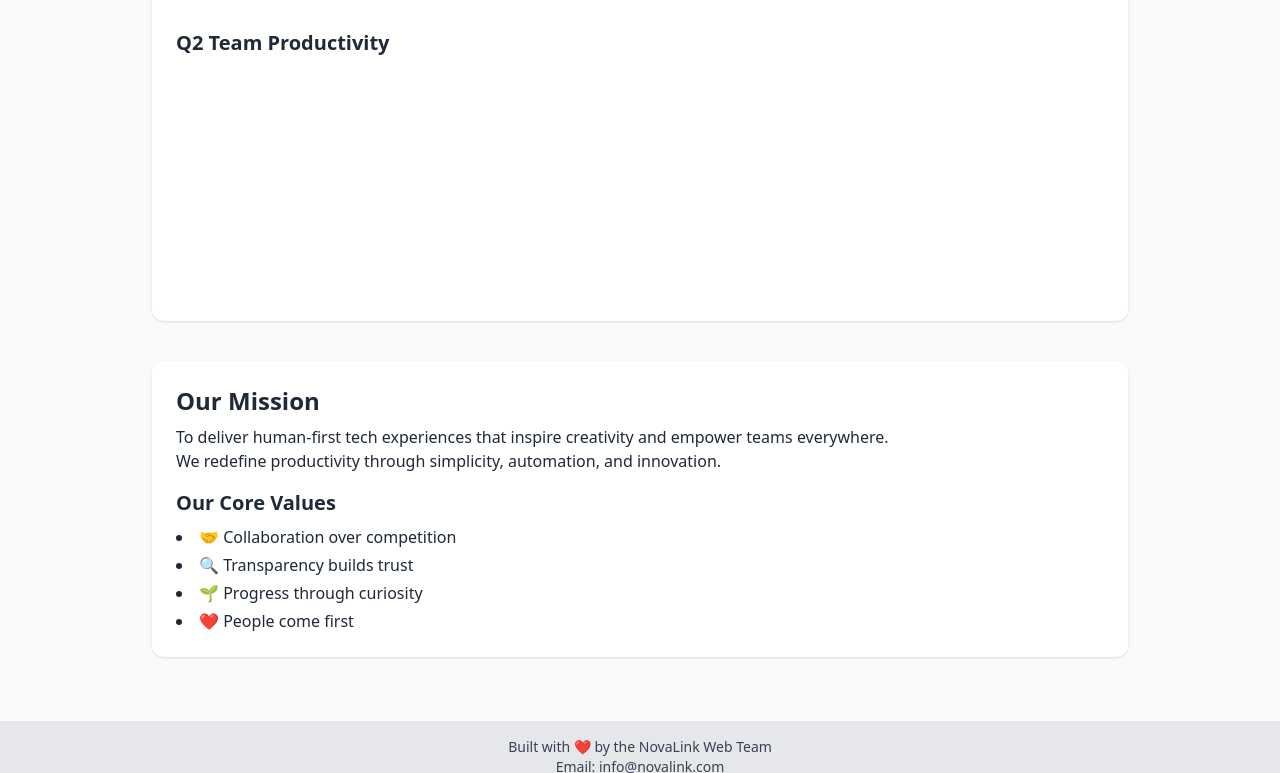
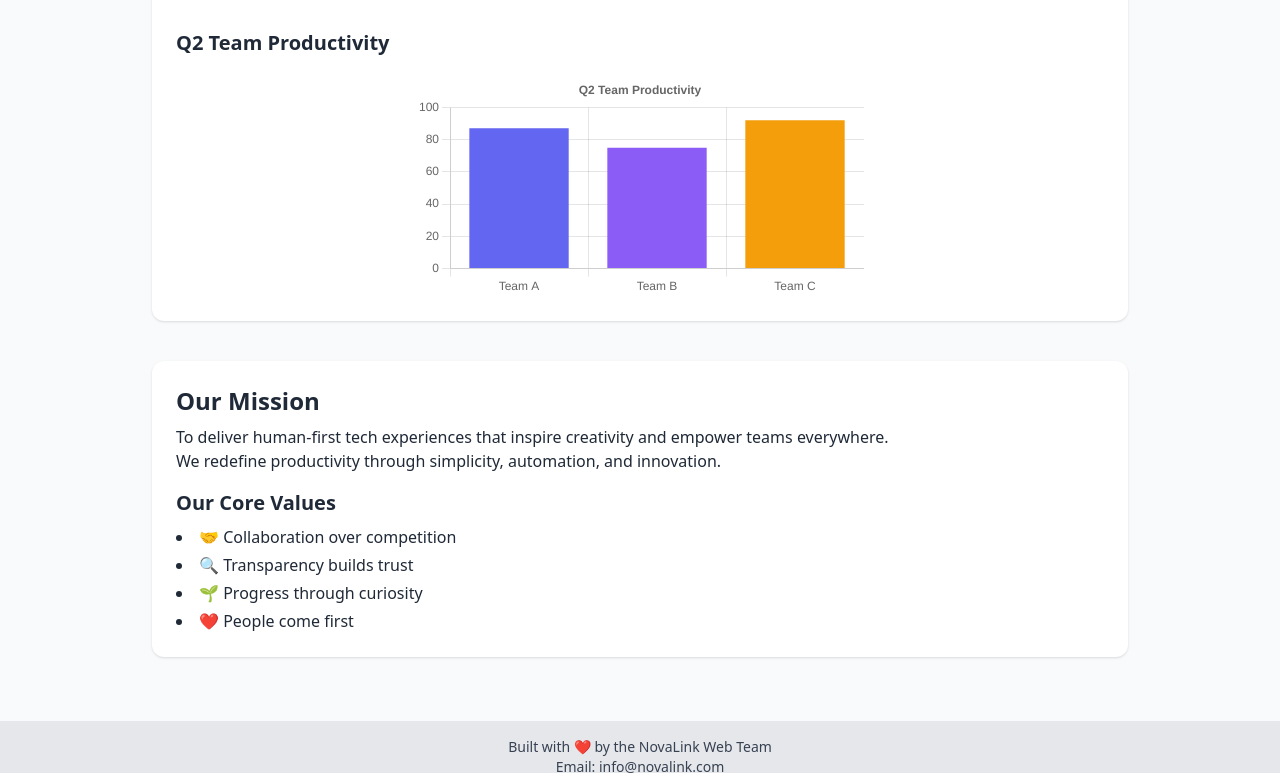
Before and after one commit to melodykellynwaogu/Novalink-System-, a plain HTML site: page index.html in a window 1280 px wide. Shown: the part 1231-2004 px from the top of the page. Drawn offline with nearby package versions, Linux system fonts and the light colour scheme.

Commit message:
new changes

```diff
--- a/index.html
+++ b/index.html
@@ -111,6 +111,6 @@
     <p>&copy; 2025 NovaLink Systems</p>
   </footer>
 
-  <script src="nova.js"></script>
+  <script src="index.js"></script>
 </body>
 </html>
```
